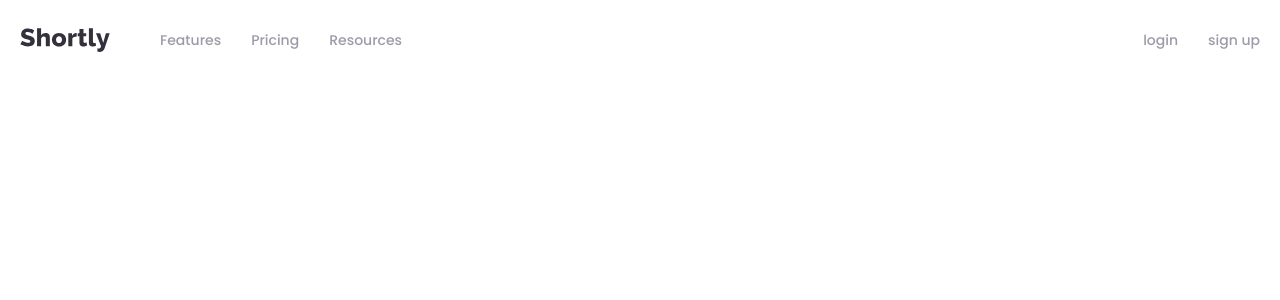
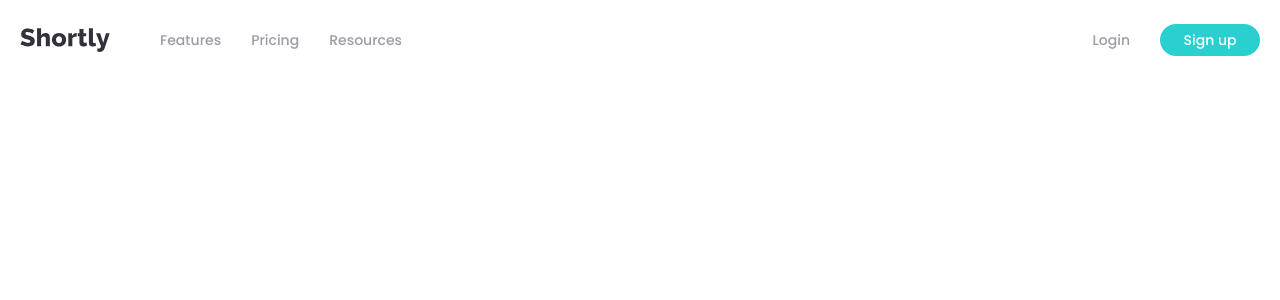
Before and after one commit to STomlinson1/url-shortener, a Next.js app: page / in a window 1280 px wide. Shown: the top 300 px of the page. Built offline with nearby package versions, Linux system fonts and the light colour scheme.

Commit message:
Conditional rendering of a button based on if you pass and onClick prop.

```diff
--- a/components/Button/Button.tsx
+++ b/components/Button/Button.tsx
@@ -6,7 +6,13 @@ interface ButtonProps {
 }
 
 const Button: React.FC<ButtonProps> = ({ text, onClick }) => {
-	console.log(onClick);
+	if (onClick) {
+		return (
+			<button onClick={onClick} className={`${s.button} ${s.primary}`}>
+				{text}
+			</button>
+		);
+	}
 
 	return <button className={`${s.button} ${s.primary}`}>{text}</button>;
 };
--- a/components/Navbar/Navbar.module.scss
+++ b/components/Navbar/Navbar.module.scss
@@ -4,9 +4,15 @@
 	height: 8rem;
 
 	.group {
-		display: flex;
+		height: 100%;
+		display: none;
 		flex-flow: row nowrap;
+		align-items: center;
 		margin-left: 2rem;
+
+		@include for-tablet-up {
+			display: flex;
+		}
 
 		&:nth-last-child(1) {
 			margin-left: auto;
@@ -17,5 +23,11 @@
 			color: $gray-violet;
 			margin-left: 3rem;
 		}
+
+		.btnContainer {
+			display: block;
+			width: 10rem;
+			height: 3.25rem;
+		}
 	}
 }
--- a/components/Navbar/Navbar.tsx
+++ b/components/Navbar/Navbar.tsx
@@ -1,6 +1,7 @@
 import s from './Navbar.module.scss';
 
 import Logo from '../Logo/Logo';
+import Button from '../Button/Button';
 
 const Navbar: React.FC = () => {
 	return (
@@ -8,13 +9,25 @@ const Navbar: React.FC = () => {
 			<div className="container-l flex-row">
 				<Logo />
 				<ul className={s.group}>
-					<li>Features</li>
-					<li>Pricing</li>
-					<li>Resources</li>
+					<li>
+						<a>Features</a>
+					</li>
+					<li>
+						<a>Pricing</a>
+					</li>
+					<li>
+						<a>Resources</a>
+					</li>
 				</ul>
 				<ul className={s.group}>
-					<li>login</li>
-					<li>sign up</li>
+					<li>
+						<a>Login</a>
+					</li>
+					<li>
+						<a className={s.btnContainer}>
+							<Button text="Sign up" />
+						</a>
+					</li>
 				</ul>
 			</div>
 		</nav>
```
